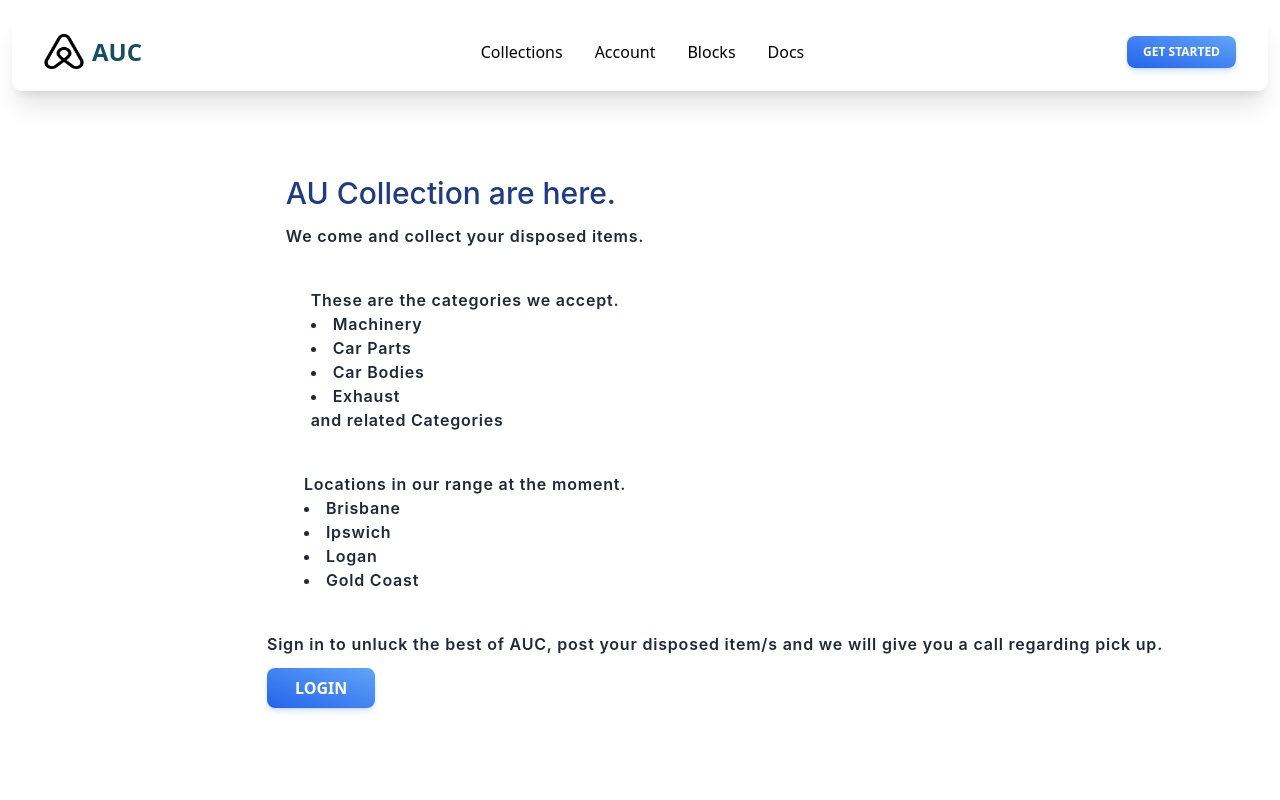
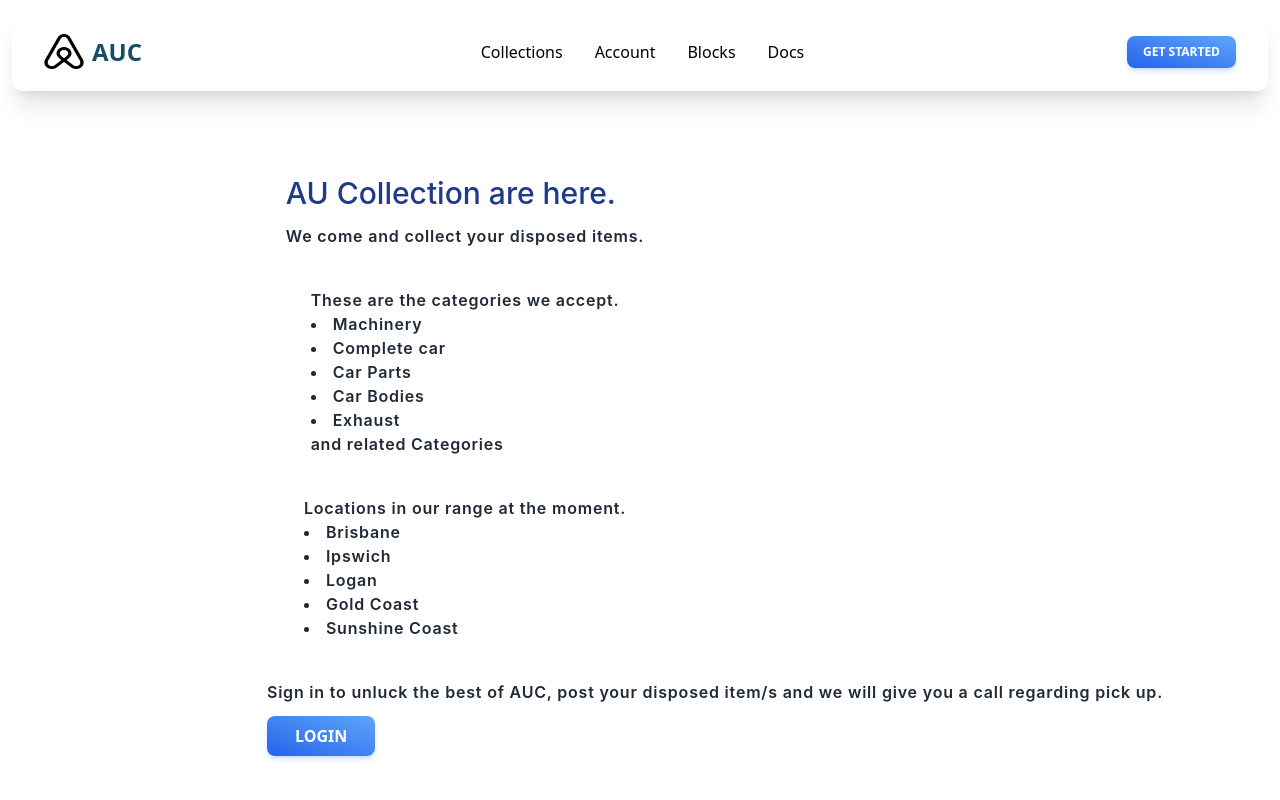
Before and after one commit to nasir456244/auCollection, a Next.js app: page / in a window 1280 px wide. Built offline with nearby package versions, Linux system fonts and the light colour scheme; no server answers.

Commit message:
added cloud functions

```diff
--- a/pages/index.jsx
+++ b/pages/index.jsx
@@ -17,6 +17,7 @@ const Home = () => {
             <div className='font-semibold tracking-wider md:mr-[350px] text-gray-800 text-md'>
                 <p>These are the categories we accept.</p>
                     <li>Machinery</li>
+                    <li>Complete car</li>
                     <li>Car Parts</li>
                     <li>Car Bodies</li>
                     <li>Exhaust</li>
@@ -28,6 +29,7 @@ const Home = () => {
                     <li>Ipswich</li>
                     <li>Logan</li>
                     <li>Gold Coast</li>
+                    <li>Sunshine Coast</li>
             </div>
 
             <div className='flex flex-col gap-3 lg:ml-[150px]'>
```
